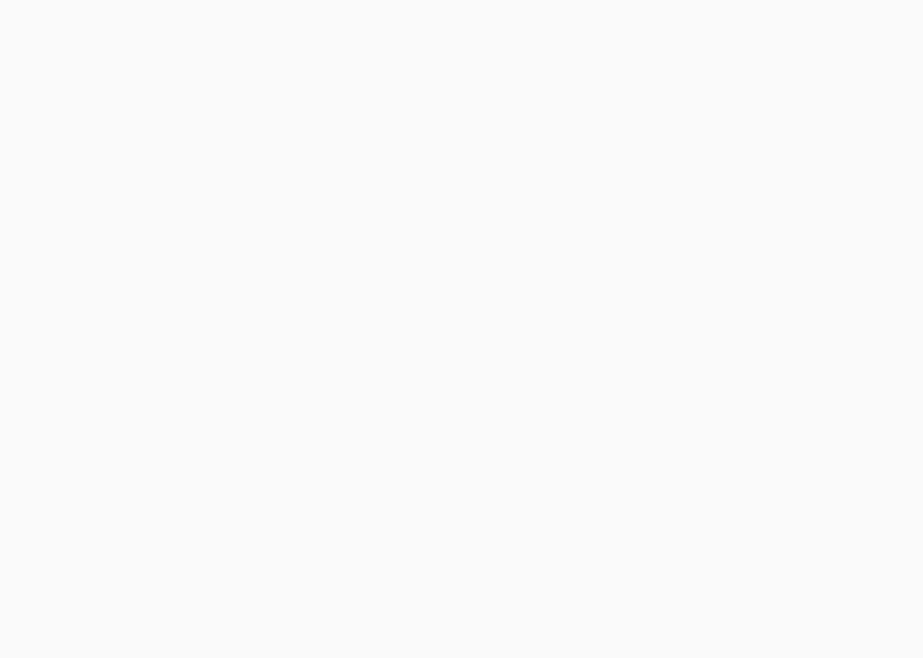
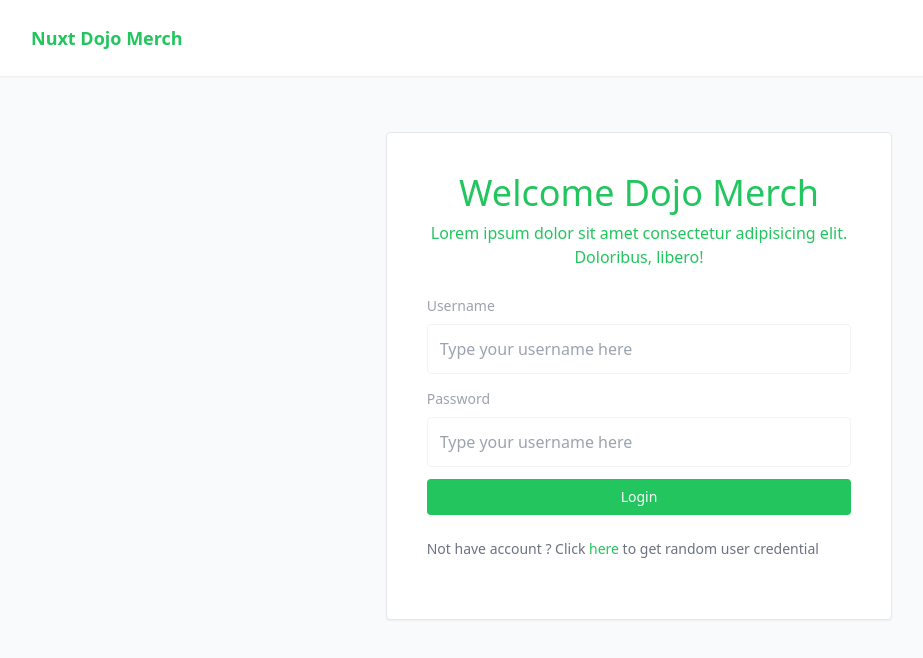
Before and after one commit to or-abdillh/Net-Ninja-Nuxt-Course, a Nuxt app: page /login in a window 1280 px wide. Before the commit this address had no page. Shown: the top 658 px of the page, without its empty margins (1-924 px from the left). Built offline with nearby package versions, Linux system fonts and the light colour scheme.

Commit message:
Create login

```diff
--- a/assets/css/tailwind.css
+++ b/assets/css/tailwind.css
@@ -19,4 +19,16 @@ body {
     .btn-primary {
         @apply bg-green-500 text-gray-50;
     }
+
+    .form--wrapper {
+        @apply mb-3;
+    }
+
+    .form--label {
+        @apply text-gray-400 text-sm inline-block w-full mb-2;
+    }
+
+    .form--input {
+        @apply w-full block p-3 rounded border border-gray-100 outline-none focus:border-green-500 duration-300 focus:pl-4;
+    }
 }
--- /dev/null
+++ b/layouts/auth.vue
@@ -0,0 +1,11 @@
+<template>
+    <header class="sticky top-0 left-0 right-0 z-20">
+        <nav class="bg-white shadow-sm flex justify-between px-8 py-6">
+            <p class="font-semibold text-lg text-green-500" to="/">Nuxt Dojo Merch</p>
+        </nav>
+    </header>
+
+    <main class="bg-gray-50 p-8 grid place-items-center">
+        <slot />
+    </main>
+</template>
--- /dev/null
+++ b/pages/login.vue
@@ -0,0 +1,57 @@
+<template>
+    <NuxtLayout name="auth">
+        <section class="mt-6 bg-white p-10 shadow-sm border rounded md:w-5/12">
+            <span class="text-center text-green-500">
+                <h1 class="text-4xl font-medium mb-2">Welcome Dojo Merch</h1>
+                <p>Lorem ipsum dolor sit amet consectetur adipisicing elit. Doloribus, libero!</p>
+            </span>
+
+            <form class="mt-6">
+                <!-- username -->
+                <div class="form--wrapper">
+                    <label class="form--label" for="username">Username</label>
+                    <input v-model="username" class="form--input" type="text" name="username" id="username" required placeholder="Type your username here">
+                </div>
+
+                <!-- password -->
+                <div class="form--wrapper">
+                    <label class="form--label" for="password">Password</label>
+                    <input v-model="password" class="form--input" type="password" name="password" id="password" required placeholder="Type your username here">
+                </div>
+
+                <!-- action -->
+                <button type="submit" class="btn btn-primary w-full mb-6">Login</button>
+
+                <!-- not have account -->
+                <p class="mb-5 text-sm text-gray-500">Not have account ? Click <button @click="getRandomUser" type="button" class="text-green-500" >here</button> to get random user credential</p>
+            </form>
+        </section>
+    </NuxtLayout>
+</template>
+
+<script setup>
+
+const username = ref('')
+const password = ref('')
+
+const getRandomUser = async evt => {
+
+    evt.target.innerText = 'getting ...'
+    evt.target.disabled = true
+
+    const { data: users } = await useFetch('/api/users')
+
+    // get random index
+    const index = Math.floor( Math.random() * users.value.length )
+
+    const user = users.value[index]
+
+    // auto fill
+    username.value = user.username
+    password.value = user.password
+
+    evt.target.innerText = 'here'
+    evt.target.disabled = false
+}
+
+</script>
```
Also changed, not shown: interfaces/user.interface.ts (added, +12 -0 lines), 2 other files (tests, documents, lock files or other folders).
